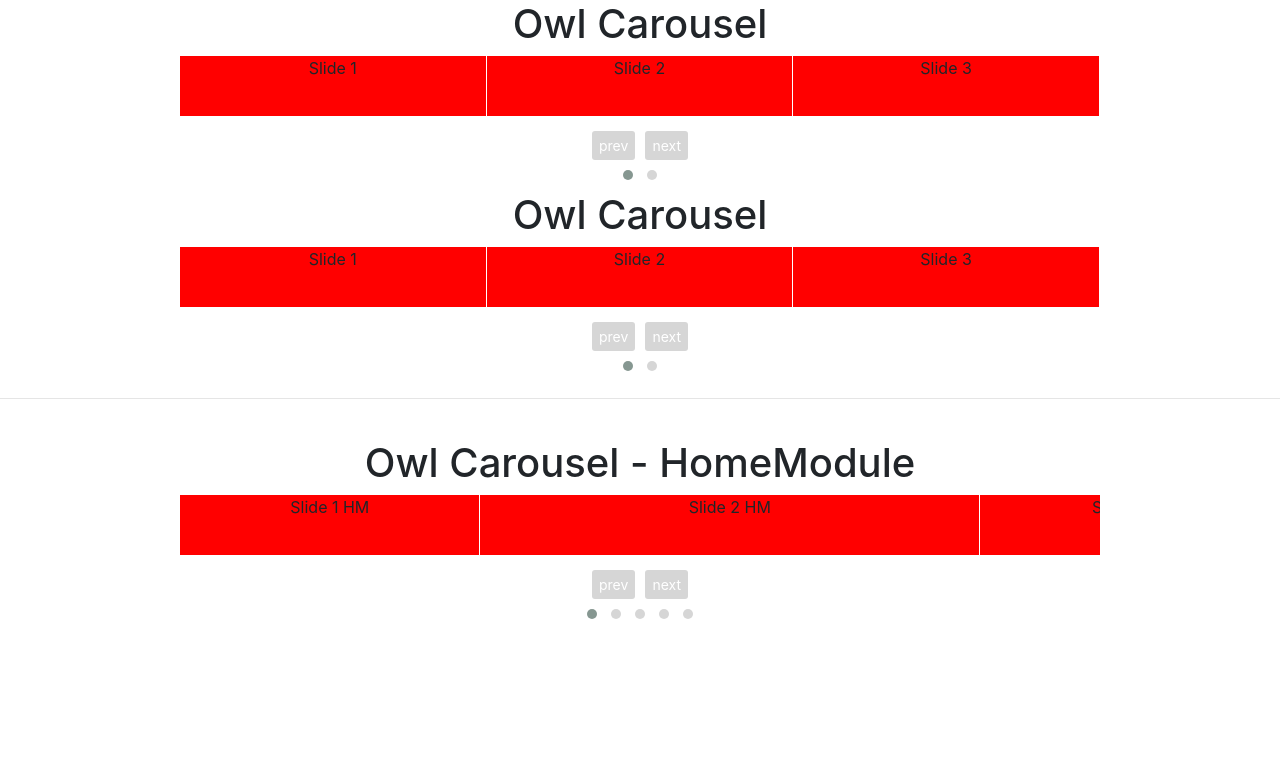
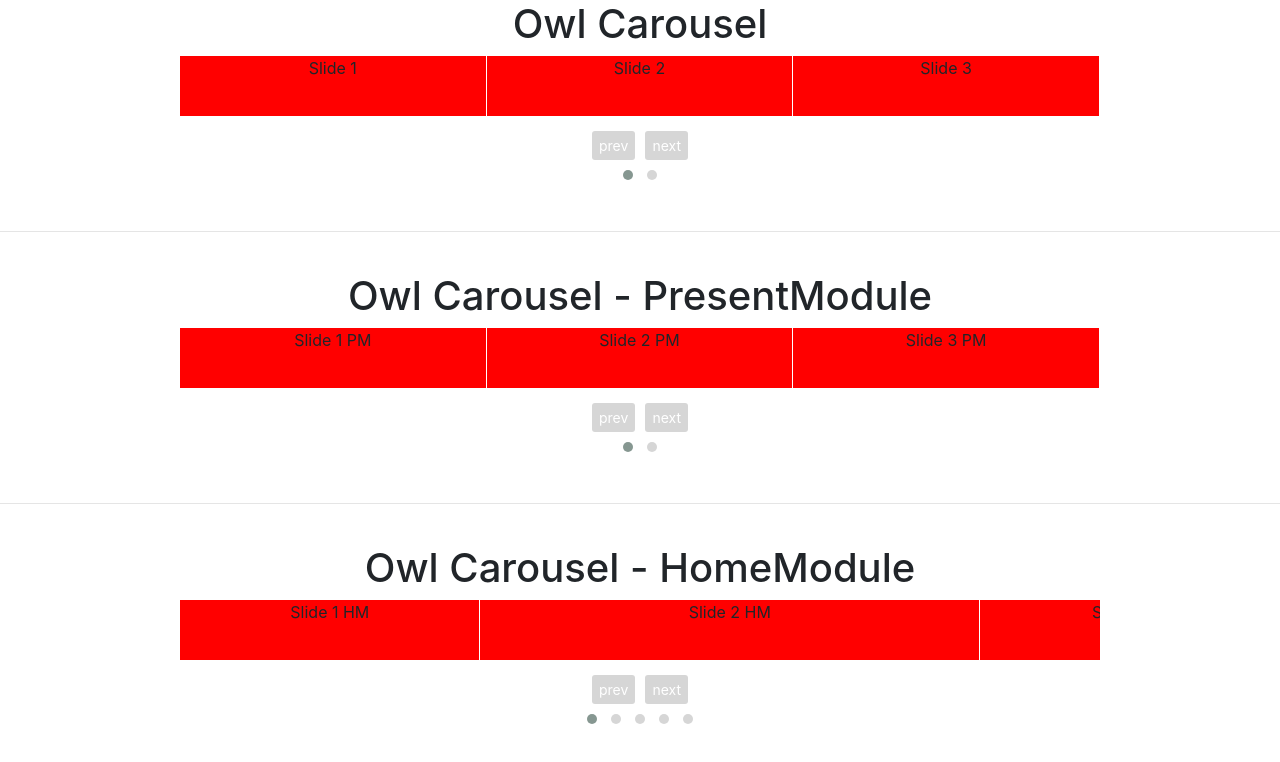
Before and after one commit to vitalii-andriiovskyi/ngx-owl-carousel-o, an Angular app: page / in a window 1280 px wide. Shown: the top 762 px of the page. Built offline with nearby package versions, Linux system fonts and the light colour scheme; what @nrwl/nx would draw is missing.

Commit message:
customize PresentComponent. project=demo-owl-carousel

```diff
--- a/apps/demo-owl-carousel/src/app/present/present.component.html
+++ b/apps/demo-owl-carousel/src/app/present/present.component.html
@@ -1,5 +1,6 @@
+<br><hr><br>
 <div style="text-align:center">
-  <h1>Owl Carousel</h1>
+  <h1>Owl Carousel - PresentModule</h1>
 </div>
 <div class="container">
   <div class="row">
@@ -23,3 +24,4 @@
   </div> <!-- row -->
 
 </div> <!-- /.container -->
+<br>
--- a/apps/demo-owl-carousel/src/app/present/present.component.ts
+++ b/apps/demo-owl-carousel/src/app/present/present.component.ts
@@ -8,11 +8,11 @@ import { CarouselData } from '../app.component';
 })
 export class PresentComponent implements OnInit {
   carouselData: CarouselData[] = [
-    { text: 'Slide 1', dataMerge: 2, width: 300, dotContent: 'text1'},
-    { text: 'Slide 2', dataMerge: 1, width: 500, dotContent: 'text2'},
-    { text: 'Slide 3', dataMerge: 3, dotContent: 'text3'},
-    { text: 'Slide 4', width: 450, dotContent: 'text4'},
-    { text: 'Slide 5', dataMerge: 2, dotContent: 'text5'},
+    { text: 'Slide 1 PM', dataMerge: 2, width: 300, dotContent: 'text1'},
+    { text: 'Slide 2 PM', dataMerge: 1, width: 500, dotContent: 'text2'},
+    { text: 'Slide 3 PM', dataMerge: 3, dotContent: 'text3'},
+    { text: 'Slide 4 PM', width: 450, dotContent: 'text4'},
+    { text: 'Slide 5 PM', dataMerge: 2, dotContent: 'text5'},
     // { text: 'Slide 6', dotContent: 'text5'},
     // { text: 'Slide 7', dotContent: 'text5'},
     // { text: 'Slide 8', dotContent: 'text5'},
@@ -32,9 +32,9 @@ export class PresentComponent implements OnInit {
     // slideBy: 'page',
     // merge: true,
     // autoplay: true,
-    autoplayTimeout: 5000,
+    autoplayTimeout: 3000,
     // autoplayHoverPause: true,
-		autoplaySpeed: 4000,
+		autoplaySpeed: 2000,
     dotsSpeed: 500,
     // dots: false,
     // dotsData: true,
@@ -73,7 +73,7 @@ export class PresentComponent implements OnInit {
 
   getPassedData(data: any) {
     this.activeSlides = data;
-    console.log(this.activeSlides);
+    // console.log(this.activeSlides);
   }
 
 }
```
